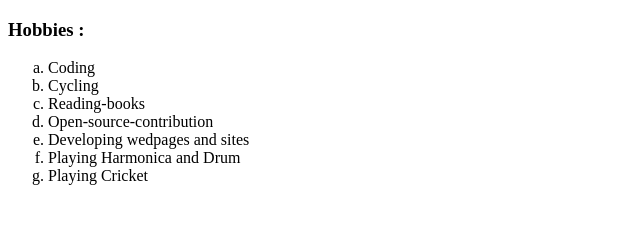
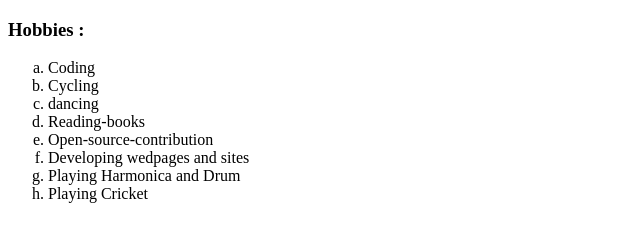
Before and after one commit to Karun-Gupta/CV, a plain HTML site: page hobbies.html in a window 1280 px wide. Shown: the whole page, without its empty margins (0-640 px from the left). Drawn offline with Linux system fonts and the light colour scheme.

Commit message:
Update hobbies.html

```diff
--- a/hobbies.html
+++ b/hobbies.html
@@ -9,6 +9,7 @@
     <ol type=a class="hobbies">
       <li>Coding</li>
       <li>Cycling</li>
+      <li>dancing</li>
       <li>Reading-books</li>
       <li>Open-source-contribution</li>
       <li>Developing wedpages and sites</li>
```
